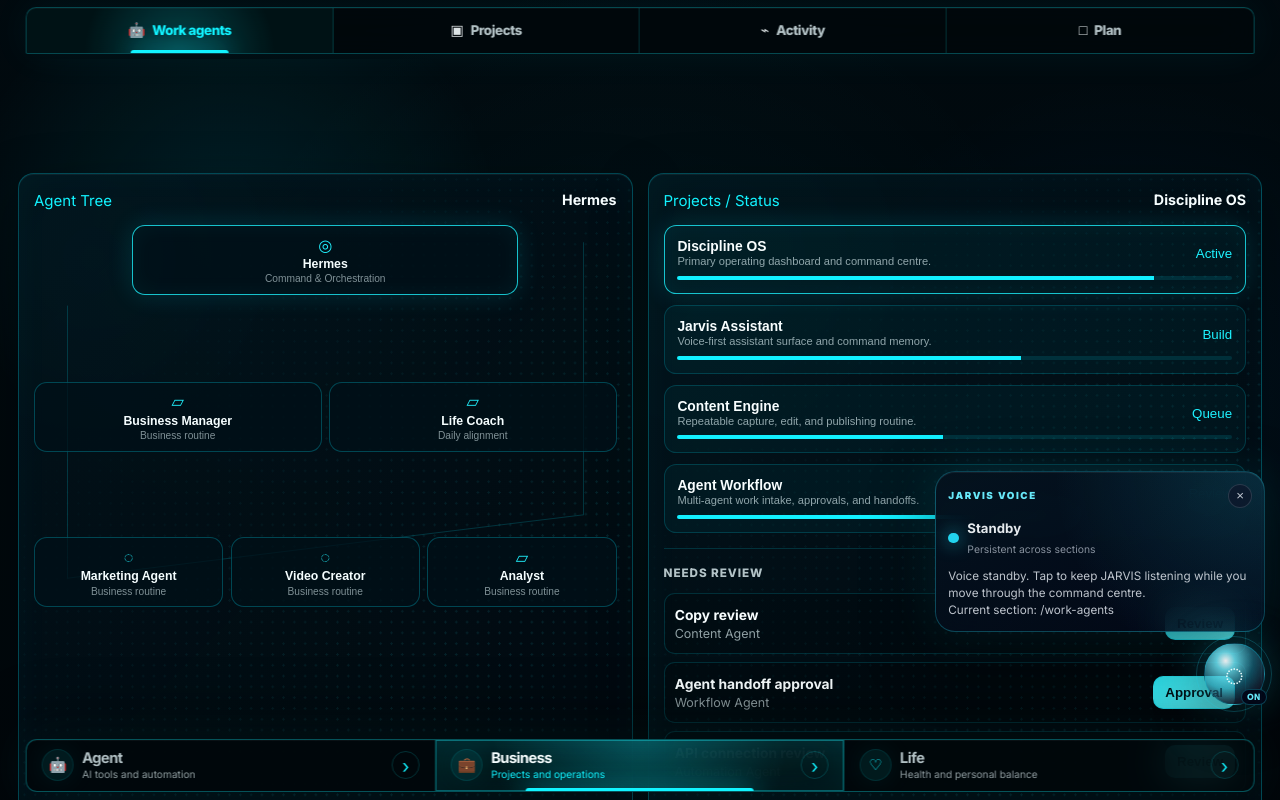
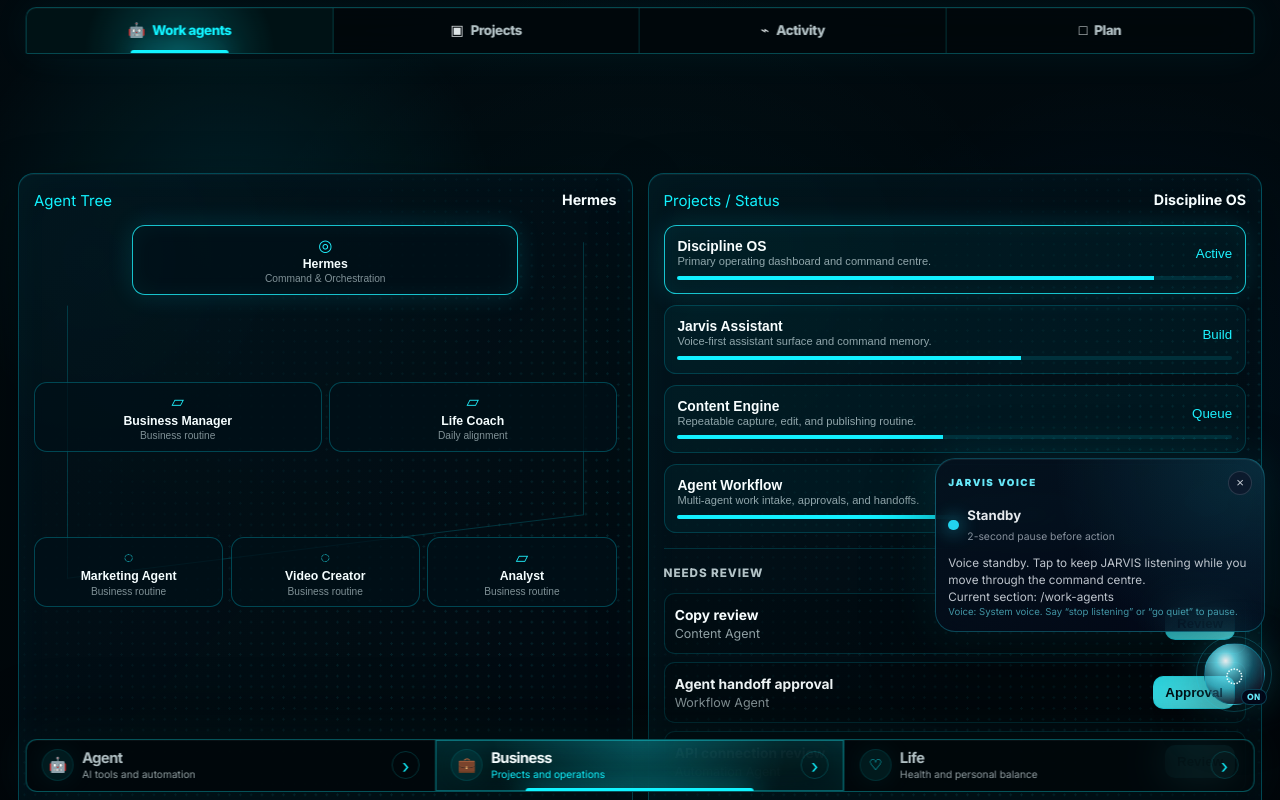
Before and after one commit to larplord/discipline-app, a Next.js app: page /work-agents in a window 1280 px wide. Both pictures are taken after a click on the button "Start persistent voice assistant". Built offline with nearby package versions, Linux system fonts and the light colour scheme; no server answers; the database is empty.

Commit message:
Refine persistent voice assistant behaviour

```diff
--- a/src/app/globals.css
+++ b/src/app/globals.css
@@ -1515,6 +1515,13 @@
   white-space: pre-wrap;
 }
 
+.floating-voice-hint {
+  margin: 0;
+  color: rgba(103, 232, 249, 0.62);
+  font-size: 0.64rem;
+  line-height: 1.35;
+}
+
 .floating-voice-error {
   margin-top: 0.58rem;
   color: #fecaca;
--- a/src/components/FloatingVoiceAssistant.tsx
+++ b/src/components/FloatingVoiceAssistant.tsx
@@ -4,7 +4,7 @@
 import { usePathname } from 'next/navigation';
 import { getFirebaseAuth } from '@/lib/firebase/client';
 
-type VoiceState = 'idle' | 'listening' | 'thinking' | 'speaking' | 'error';
+type VoiceState = 'idle' | 'listening' | 'holding' | 'thinking' | 'speaking' | 'error';
 
 type SpeechRecognitionResultLike = {
   isFinal: boolean;
@@ -47,6 +47,22 @@
   }
 }
 
+const COMMAND_SETTLE_DELAY_MS = 2000;
+
+const STOP_PHRASES = [
+  'stop listening',
+  'pause listening',
+  'go quiet',
+  'quiet jarvis',
+  'jarvis stop',
+  'jarvis pause',
+  'end listening',
+  'no end',
+  'no more',
+  'that is all',
+  "that's all",
+];
+
 function getRecognitionConstructor() {
   if (typeof window === 'undefined') return undefined;
   return window.SpeechRecognition ?? window.webkitSpeechRecognition;
@@ -63,6 +79,44 @@
   return text.replace(/[*_`#>\[\](){}]/g, '').replace(/\s+/g, ' ').trim();
 }
 
+function normalizeVoiceCommand(text: string) {
+  return text.toLowerCase().replace(/[^a-z0-9'\s]/g, ' ').replace(/\s+/g, ' ').trim();
+}
+
+function containsStopPhrase(text: string) {
+  const normalized = normalizeVoiceCommand(text);
+  return STOP_PHRASES.some((phrase) => normalized.includes(phrase));
+}
+
+function getPreferredJarvisVoice() {
+  if (typeof window === 'undefined' || !('speechSynthesis' in window)) return undefined;
+
+  const voices = window.speechSynthesis.getVoices();
+  const scoredVoices = voices
+    .filter((voice) => voice.lang.toLowerCase().startsWith('en'))
+    .map((voice) => {
+      const name = voice.name.toLowerCase();
+      const lang = voice.lang.toLowerCase();
+      let score = 0;
+
+      if (lang.includes('gb') || lang.includes('uk')) score += 40;
+      if (name.includes('male')) score += 25;
+      if (name.includes('daniel')) score += 24;
+      if (name.includes('arthur') || name.includes('oliver') || name.includes('george')) score += 22;
+      if (name.includes('ryan') || name.includes('thomas') || name.includes('guy')) score += 18;
+      if (name.includes('google uk english male')) score += 20;
+      if (name.includes('microsoft') && (name.includes('ryan') || name.includes('george'))) score += 16;
+      if (voice.localService) score += 4;
+      if (lang.includes('us')) score -= 8;
+      if (name.includes('female')) score -= 12;
+
+      return { voice, score };
+    })
+    .sort((a, b) => b.score - a.score);
+
+  return scoredVoices[0]?.voice;
+}
+
 export function FloatingVoiceAssistant() {
   const pathname = usePathname();
   const [voiceState, setVoiceState] = useState<VoiceState>('idle');
@@ -71,11 +125,14 @@
   const [transcript, setTranscript] = useState('');
   const [lastReply, setLastReply] = useState('Voice standby. Tap to keep JARVIS listening while you move through the command centre.');
   const [error, setError] = useState<string | null>(null);
+  const [spokenVoiceName, setSpokenVoiceName] = useState('System voice');
   const recognitionRef = useRef<SpeechRecognitionLike | null>(null);
   const finalTranscriptRef = useRef('');
   const keepListeningRef = useRef(false);
   const busyRef = useRef(false);
+  const isFinalizingRef = useRef(false);
   const restartTimerRef = useRef<ReturnType<typeof setTimeout> | null>(null);
+  const silenceTimerRef = useRef<ReturnType<typeof setTimeout> | null>(null);
 
   useEffect(() => {
     keepListeningRef.current = keepListening;
@@ -88,8 +145,25 @@
   }, [keepListening, pathname]);
 
   useEffect(() => {
+    if (typeof window === 'undefined' || !('speechSynthesis' in window)) return undefined;
+
+    const updateVoiceName = () => {
+      const voice = getPreferredJarvisVoice();
+      setSpokenVoiceName(voice ? voice.name : 'System voice');
+    };
+
+    updateVoiceName();
+    window.speechSynthesis.onvoiceschanged = updateVoiceName;
+
+    return () => {
+      window.speechSynthesis.onvoiceschanged = null;
+    };
+  }, []);
+
+  useEffect(() => {
     return () => {
       if (restartTimerRef.current) clearTimeout(restartTimerRef.current);
+      if (silenceTimerRef.current) clearTimeout(silenceTimerRef.current);
       recognitionRef.current?.abort();
       if (typeof window !== 'undefined' && 'speechSynthesis' in window) window.speechSynthesis.cancel();
     };
@@ -123,7 +197,7 @@
           appSnapshot: {
             source: 'floating-global-voice-assistant',
             currentPath: pathname,
-            note: 'Daniel is speaking through the persistent bottom-right voice orb while navigating the dashboard.',
+            note: 'Daniel is speaking through the persistent bottom-right voice orb while navigating the dashboard. The orb waits for a two-second pause before submitting a command.',
           },
         }),
       });
@@ -154,8 +228,17 @@
 
     window.speechSynthesis.cancel();
     const utterance = new SpeechSynthesisUtterance(cleanForSpeech(reply));
-    utterance.rate = 0.98;
-    utterance.pitch = 0.92;
+    const preferredVoice = getPreferredJarvisVoice();
+    if (preferredVoice) {
+      utterance.voice = preferredVoice;
+      utterance.lang = preferredVoice.lang;
+      setSpokenVoiceName(preferredVoice.name);
+    } else {
+      utterance.lang = 'en-GB';
+    }
+    utterance.rate = 0.88;
+    utterance.pitch = 0.72;
+    utterance.volume = 1;
     utterance.onstart = () => setVoiceState('speaking');
     utterance.onend = () => scheduleRestart();
     utterance.onerror = () => scheduleRestart();
@@ -176,6 +259,45 @@
     }, 650);
   }
 
+  function scheduleCommandFinalization() {
+    if (silenceTimerRef.current) clearTimeout(silenceTimerRef.current);
+    setVoiceState('holding');
+    silenceTimerRef.current = setTimeout(() => {
+      finalizeVoiceCommand();
+    }, COMMAND_SETTLE_DELAY_MS);
+  }
+
+  function finalizeVoiceCommand() {
+    if (isFinalizingRef.current) return;
+
+    const finalText = finalTranscriptRef.current.trim();
+    if (!finalText) {
+      scheduleRestart();
+      return;
+    }
+
+    if (containsStopPhrase(finalText)) {
+      stopListening('Voice paused. Say the orb again when you need me.');
+      return;
+    }
+
+    isFinalizingRef.current = true;
+    finalTranscriptRef.current = '';
+    if (silenceTimerRef.current) clearTimeout(silenceTimerRef.current);
+    setTranscript(finalText);
+
+    try {
+      recognitionRef.current?.stop();
+    } catch {
+      recognitionRef.current?.abort();
+    }
+    recognitionRef.current = null;
+
+    void sendVoiceMessage(finalText).finally(() => {
+      isFinalizingRef.current = false;
+    });
+  }
+
   function startListening() {
     const supportMessage = getVoiceSupportMessage();
     if (supportMessage) {
@@ -190,8 +312,11 @@
     if (!Recognition) return;
 
     if (restartTimerRef.current) clearTimeout(restartTimerRef.current);
+    if (silenceTimerRef.current) clearTimeout(silenceTimerRef.current);
     recognitionRef.current?.abort();
+    recognitionRef.current = null;
     finalTranscriptRef.current = '';
+    isFinalizingRef.current = false;
     setTranscript('');
     setError(null);
     setExpanded(true);
@@ -207,14 +332,27 @@
     recognition.onresult = (event) => {
       let interim = '';
       let final = finalTranscriptRef.current;
+      let receivedFinal = false;
       for (let i = event.resultIndex; i < event.results.length; i += 1) {
         const result = event.results[i];
         const text = result[0]?.transcript ?? '';
-        if (result.isFinal) final = `${final} ${text}`.trim();
-        else interim = `${interim} ${text}`.trim();
+        if (result.isFinal) {
+          final = `${final} ${text}`.trim();
+          receivedFinal = true;
+        } else {
+          interim = `${interim} ${text}`.trim();
+        }
       }
       finalTranscriptRef.current = final;
-      setTranscript(interim || final);
+      setTranscript(interim || final || 'Listening…');
+
+      if (containsStopPhrase(`${final} ${interim}`)) {
+        stopListening('Voice paused. Tap the orb to wake me again.');
+        return;
+      }
+
+      if (receivedFinal || final) scheduleCommandFinalization();
+      else setVoiceState('listening');
     };
 
     recognition.onerror = (event) => {
@@ -231,11 +369,11 @@
 
     recognition.onend = () => {
       recognitionRef.current = null;
+      if (isFinalizingRef.current) return;
+
       const finalText = finalTranscriptRef.current.trim();
-      finalTranscriptRef.current = '';
-
       if (finalText) {
-        void sendVoiceMessage(finalText);
+        scheduleCommandFinalization();
         return;
       }
 
@@ -251,15 +389,19 @@
     }
   }
 
-  function stopListening() {
+  function stopListening(message = 'Voice standby. Tap to keep JARVIS listening while you move through the command centre.') {
     setKeepListening(false);
     keepListeningRef.current = false;
+    isFinalizingRef.current = false;
     if (restartTimerRef.current) clearTimeout(restartTimerRef.current);
+    if (silenceTimerRef.current) clearTimeout(silenceTimerRef.current);
     recognitionRef.current?.abort();
     recognitionRef.current = null;
+    finalTranscriptRef.current = '';
     if (typeof window !== 'undefined' && 'speechSynthesis' in window) window.speechSynthesis.cancel();
     setVoiceState('idle');
     setTranscript('');
+    setLastReply(message);
   }
 
   function toggleListening() {
@@ -274,6 +416,8 @@
 
   const stateLabel = voiceState === 'listening'
     ? 'Listening'
+    : voiceState === 'holding'
+      ? 'Holding for pause'
       : voiceState === 'thinking'
         ? 'Thinking'
         : voiceState === 'speaking'
@@ -293,9 +437,10 @@
           <div className="floating-voice-status-row">
             <i />
             <strong>{stateLabel}</strong>
-            <small>{keepListening ? 'Persistent across sections' : 'Tap orb to arm'}</small>
+            <small>{keepListening ? '2-second pause before action' : 'Tap orb to arm'}</small>
           </div>
           <p className="floating-voice-transcript">{transcript || lastReply}</p>
+          <p className="floating-voice-hint">Voice: {spokenVoiceName}. Say “stop listening” or “go quiet” to pause.</p>
           {error && <p className="floating-voice-error">{error}</p>}
         </section>
       )}
```
Lines whose indentation alone changed are shown as unchanged.
